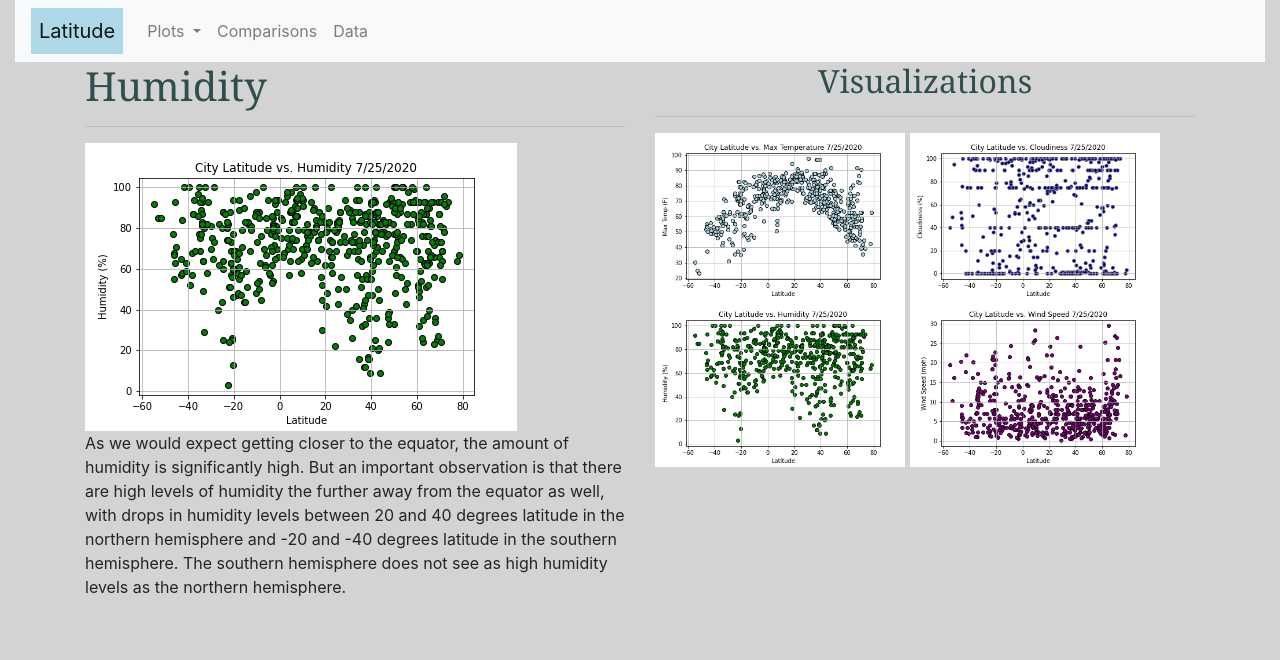
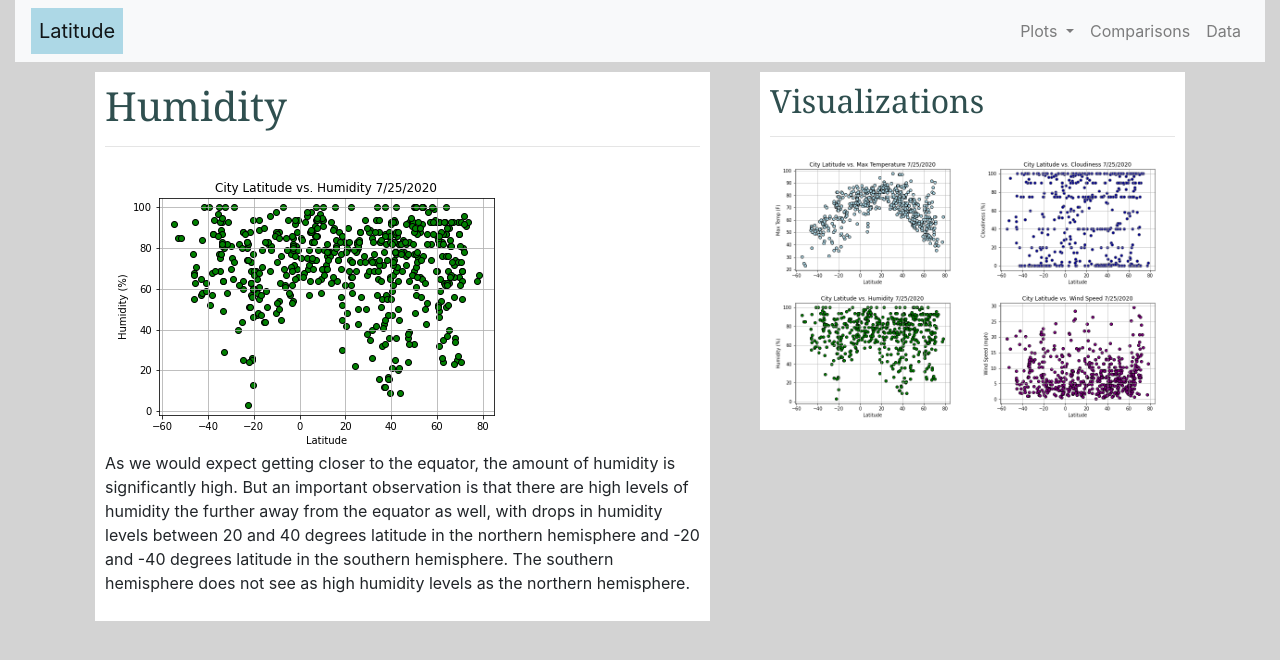
Before and after one commit to emilyfrels/Web-Design-Challenge, a plain HTML site: page humidity.html in a window 1280 px wide. Drawn offline with nearby package versions, Linux system fonts and the light colour scheme.

Commit message:
got nav bar menu to the right and added additional formatting for each page

```diff
--- a/humidity.html
+++ b/humidity.html
@@ -46,25 +46,29 @@
 
       <div class="container">
         <div class="row">
-            <div class="col">
+            <div class="col-md-7">
+                <div class="box white">
                     <h1 class="page_title">Humidity</h1>
                     <hr>
-                <img src="visualizations/CityLatitudeVsHumidity.png">
+                    <img src="visualizations/CityLatitudeVsHumidity.png" class="image">
                     <p>
                         As we would expect getting closer to the equator, the amount of humidity is significantly high. But an important observation is that there are high levels of humidity the further away from the equator as well, with drops in humidity levels between 20 and 40 degrees latitude in the northern hemisphere and -20 and -40 degrees latitude in the southern hemisphere. The southern hemisphere does not see as high humidity levels as the northern hemisphere.
                     </p>
                 </div>
-            <div class="col">
+            </div>
+            <div class="col-md-5">
+                <div class="box white">
                     <h2>Visualizations</h2>
                     <hr>
-              <a href="maxtemp.html"><img src="visualizations/CityLatitudeVsMaxTemp.png" width="250" alt="Max Temp"></a>
-              <a href="cloudiness.html"><img src="visualizations/CityLatitudeVsCloudiness.png" width="250" alt="Cloudiness"></a>
-              <a href="humidity.html"><img src="visualizations/CityLatitudeVsHumidity.png" width="250" alt="Humidity"></a>
-              <a href="windspeed.html"><img src="visualizations/CityLatitudeVsWindSpeed.png" width="250" alt="Wind Speed"></a>
+                    <a href="maxtemp.html" ><img src="visualizations/CityLatitudeVsMaxTemp.png" width="200" alt="Max Temp"></a>
+                    <a href="cloudiness.html"><img src="visualizations/CityLatitudeVsCloudiness.png" width="200" alt="Cloudiness"></a>
+                    <a href="humidity.html"><img src="visualizations/CityLatitudeVsHumidity.png" width="200" alt="Humidity"></a>
+                    <a href="windspeed.html"><img src="visualizations/CityLatitudeVsWindSpeed.png" width="200" alt="Wind Speed"></a>
                 </div>
             </div>
         </div>
     </div>
+
 
 
 
--- a/style.css
+++ b/style.css
@@ -9,9 +9,15 @@ body {
     margin: 10px;
 }
 
+/* nav formatting */
+
 .navbar-brand {
     background-color: lightblue;
     padding: 8px;
+}
+
+.navbar-nav {
+    margin-left: auto;
 }
 
 /* h1 formatting */
@@ -20,8 +26,21 @@ h1{
     font-family: Georgia, 'Times New Roman', Times, serif;
     }
 
+/* h2 formatting */
 h2{
-    text-align: center;
+    text-align: auto;
     color: darkslategray;
     font-family: Georgia, 'Times New Roman', Times, serif;
 }
+
+/* image formatting */
+.image {
+    display: block;
+    margin-left: auto:
+    margin-right: auto;
+}
+
+.col-float {
+    flex: 50%;
+    padding: 5px;
+}
```
Also changed, not shown: cloudiness.html (+9 -6 lines), comparisons.html (+6 -5 lines), index.html (+3 -3 lines), maxtemp.html (+10 -6 lines), windspeed.html (+9 -10 lines). Lines whose indentation alone changed are shown as unchanged.
